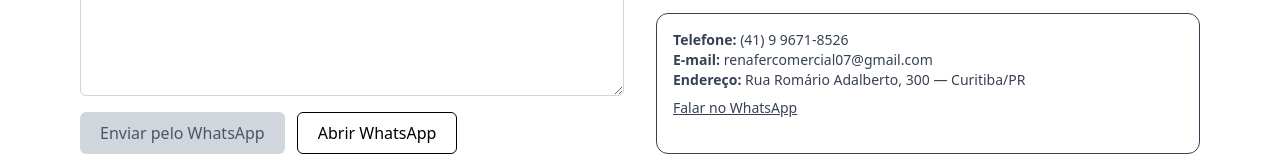
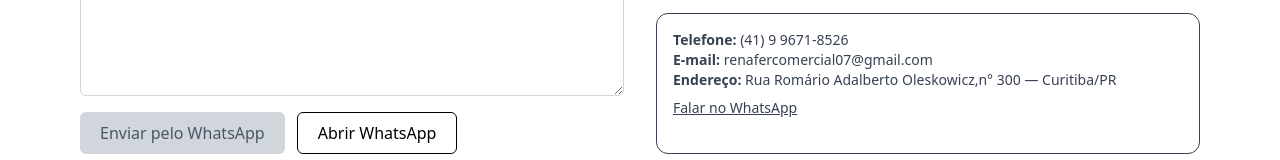
Before and after one commit to RenanOliveira016/Renafer, a React (Vite) app: page /contato in a window 1280 px wide. Shown: the part 512-672 px from the top of the page. Built offline with nearby package versions, Linux system fonts and the light colour scheme.

Commit message:
Correção de informações

```diff
--- a/src/pages/Contato.jsx
+++ b/src/pages/Contato.jsx
@@ -3,7 +3,7 @@ import FormField from "../components/FormField";
 
 const WPP_NUMBER = 5541996718526;
 const MAPS_IFRAME_SRC =
-  "https://www.google.com/maps/embed?pb=!1m18!1m12!1m3!1d3598.841844525005!2d-49.33526552562367!3d-25.576928038719387!2m3!1f0!2f0!3f0!3m2!1i1024!2i768!4f13.1!3m3!1m2!1s0x94dcfdcfb6baf4ad%3A0x7d592b7e0ad40d17!2sTravessa%20Walter%20Sprengel%2C%20189%20-%20Tatuquara%2C%20Curitiba%20-%20PR%2C%2081470-317!5e0!3m2!1spt-BR!2sbr!4v1754690129554!5m2!1spt-BR!2sbr";
+  "https://www.google.com/maps/embed?pb=!1m18!1m12!1m3!1d3598.7895689701973!2d-49.34099242569606!3d-25.578666838788468!2m3!1f0!2f0!3f0!3m2!1i1024!2i768!4f13.1!3m3!1m2!1s0x94dcfdc4ec255065%3A0x9bfe60f16667e983!2sR.%20Rom%C3%A1rio%20Adalberto%20Oleskowicz%2C%20300%20-%20Tatuquara%2C%20Curitiba%20-%20PR%2C%2081470-347!5e0!3m2!1spt-BR!2sbr!4v1770684117884!5m2!1spt-BR!2sbr";
 
 
 // ---- helpers ----
@@ -174,7 +174,7 @@ ${data.mensagem}`
           <div className="rounded-xl border p-4 text-sm text-gray-700">
             <p><strong>Telefone:</strong> (41) 9 9671-8526</p>
             <p><strong>E-mail:</strong> renafercomercial07@gmail.com</p>
-            <p><strong>Endereço:</strong> Rua Romário Adalberto, 300 — Curitiba/PR</p>
+            <p><strong>Endereço:</strong> Rua Romário Adalberto Oleskowicz,n° 300 — Curitiba/PR</p>
             <p className="mt-2">
               <a
                 className="underline"
```
